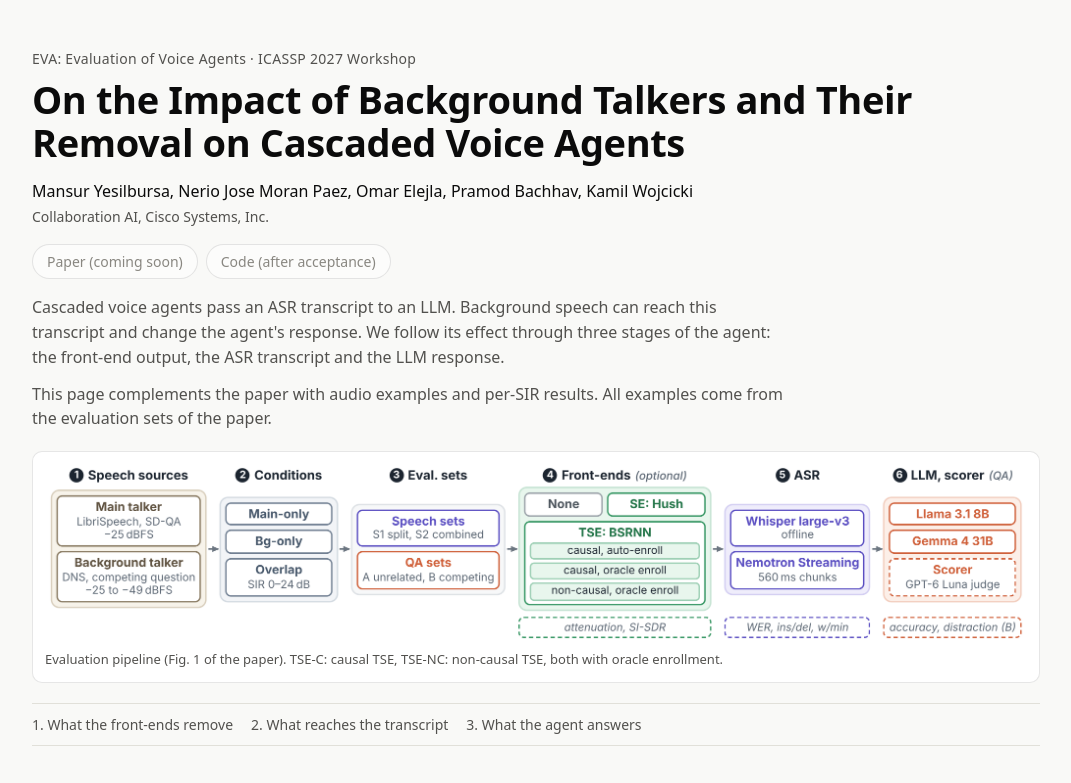
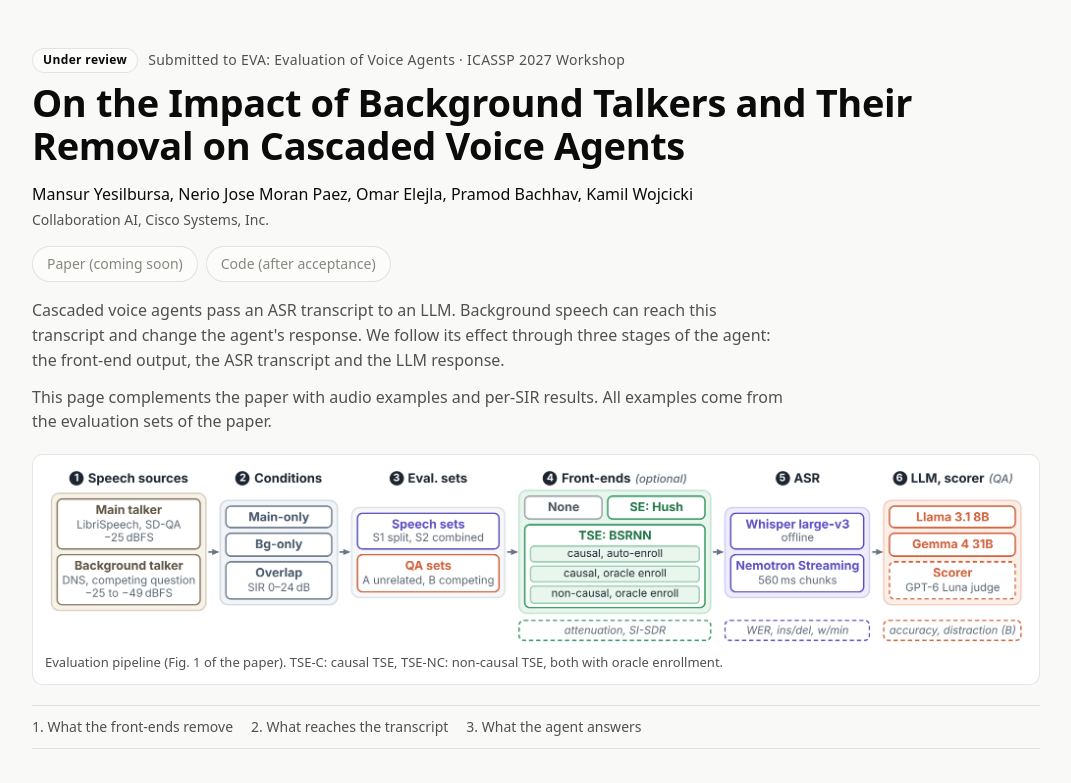
Before and after one commit to garsontrier/background-talker-eval-demo, a plain HTML site: page index.html in a window 1280 px wide. Shown: the top 783 px of the page, without its empty margins (104-1175 px from the left). Drawn offline with Linux system fonts and the light colour scheme.

Commit message:
Mark the paper as submitted and under review
Co-Authored-By: Claude Opus 5.5 <noreply@anthropic.com>

```diff
--- a/assets/site.css
+++ b/assets/site.css
@@ -21,7 +21,9 @@ body { margin: 0; background: var(--page); color: var(--text-primary); font: 16p
 main, header.hero, footer { max-width: 1040px; margin: 0 auto; padding: 0 16px; }
 a { color: var(--fe-hush); }
 header.hero { padding-top: 48px; padding-bottom: 8px; }
-.hero .venue { color: var(--text-secondary); font-size: 14px; letter-spacing: 0.02em; margin: 0 0 8px; }
+.hero .venue { color: var(--text-secondary); font-size: 14px; letter-spacing: 0.02em; margin: 0 0 8px; display: flex; flex-wrap: wrap; align-items: center; gap: 4px 10px; }
+.hero .status { display: inline-block; font-size: 12px; font-weight: 600; letter-spacing: 0.03em; padding: 2px 10px; border-radius: 999px;
+  border: 1px solid var(--border); background: var(--surface-1); color: var(--text-primary); }
 .hero h1 { font-size: clamp(26px, 4.2vw, 38px); line-height: 1.15; margin: 0 0 14px; letter-spacing: -0.01em; }
 .hero .authors { margin: 0; font-size: 16px; }
 .hero .affil { margin: 2px 0 16px; color: var(--text-secondary); font-size: 14px; }
--- a/index.html
+++ b/index.html
@@ -4,14 +4,14 @@
 <meta charset="utf-8">
 <meta name="viewport" content="width=device-width, initial-scale=1">
 <title>Background Talkers and Voice Agents</title>
-<meta name="description" content="Audio examples and per-SIR results for the paper On the Impact of Background Talkers and Their Removal on Cascaded Voice Agents (EVA workshop, ICASSP 2027).">
+<meta name="description" content="Audio examples and per-SIR results for the paper On the Impact of Background Talkers and Their Removal on Cascaded Voice Agents, submitted to the EVA workshop at ICASSP 2027 (under review).">
 <link rel="stylesheet" href="assets/charts.css">
 <link rel="stylesheet" href="assets/site.css">
 </head>
 <body>
 
 <header class="hero">
-  <p class="venue">EVA: Evaluation of Voice Agents · ICASSP 2027 Workshop</p>
+  <p class="venue"><span class="status">Under review</span> Submitted to EVA: Evaluation of Voice Agents · ICASSP 2027 Workshop</p>
   <h1>On the Impact of Background Talkers and Their Removal on Cascaded Voice Agents</h1>
   <p class="authors">Mansur Yesilbursa, Nerio Jose Moran Paez, Omar Elejla, Pramod Bachhav, Kamil Wojcicki</p>
   <p class="affil">Collaboration AI, Cisco Systems, Inc.</p>
```
